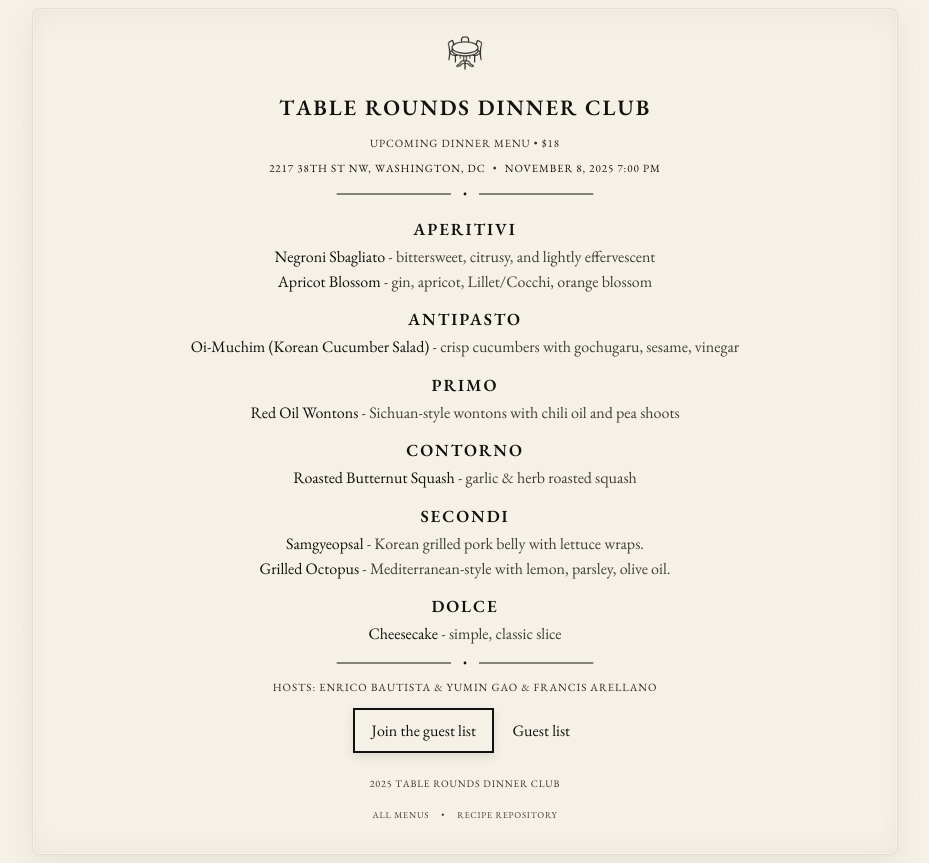
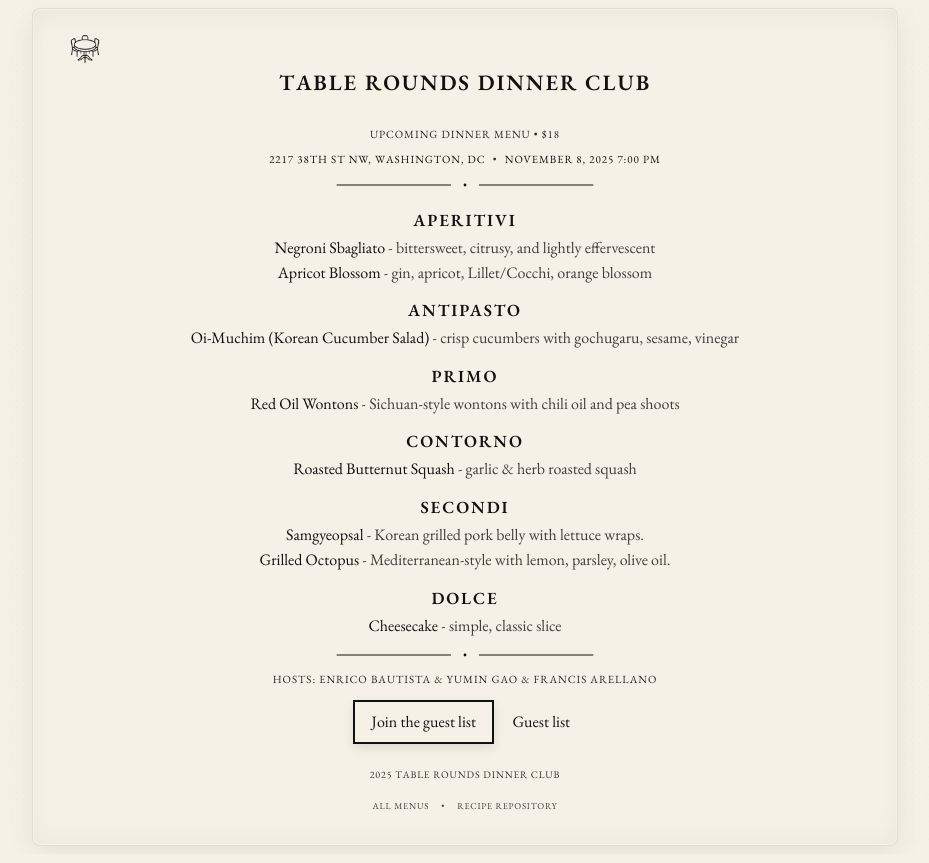
Before and after one commit to enricobautista/dinner-club, a Next.js app: page / in a window 1280 px wide. Shown: the whole page, without its empty margins (175-1104 px from the left). Built offline with nearby package versions, Linux system fonts and the light colour scheme.

Commit message:
logo change

```diff
--- a/components/Header.tsx
+++ b/components/Header.tsx
@@ -24,22 +24,34 @@ export default function Header() {
   const showHeaderFlourish = !isMenuContext && !(isHome && !hasUpcoming); // hide when menu context or home+Welcome
 
   return (
-    <header className="centered">
-      <div style={{ display: "flex", flexDirection: "column", alignItems: "center", gap: 6 }}>
+    <header className="centered" style={{ position: "relative", paddingTop: 8, minHeight: 56 }}>
+      <Link
+        href="/"
+        aria-label="Table Rounds Dinner Club home"
+        className="link-no-underline"
+        style={{
+          position: "absolute",
+          left: 0,
+          top: 0,
+          display: "inline-flex",
+          alignItems: "center",
+          color: "inherit",
+        }}
+      >
         <Image
           src="/logo.png"
-          alt="Table Rounds Dinner Club logo"
+          alt=""
           priority
-          width={80}
-          height={80}
-          style={{ height: 48, width: "auto" }}
+          width={72}
+          height={72}
+          style={{ height: 40, width: "auto" }}
         />
-        <h1 className="smallcaps" style={{ fontWeight: 600, margin: 0 }}>
-          <Link href="/" className="link-no-underline" style={{ color: "inherit" }}>
-            Table Rounds Dinner Club
-          </Link>
-        </h1>
-      </div>
+      </Link>
+      <h1 className="smallcaps" style={{ fontWeight: 600 }}>
+        <Link href="/" className="link-no-underline" style={{ color: "inherit" }}>
+          Table Rounds Dinner Club
+        </Link>
+      </h1>
       {isHome && hasUpcoming ? (
         <p className="smallcaps" style={{ margin: ".35rem 0 0", opacity: .9 }}>
           Upcoming Dinner Menu{priceText ? ` • ${priceText}` : ""}
```
